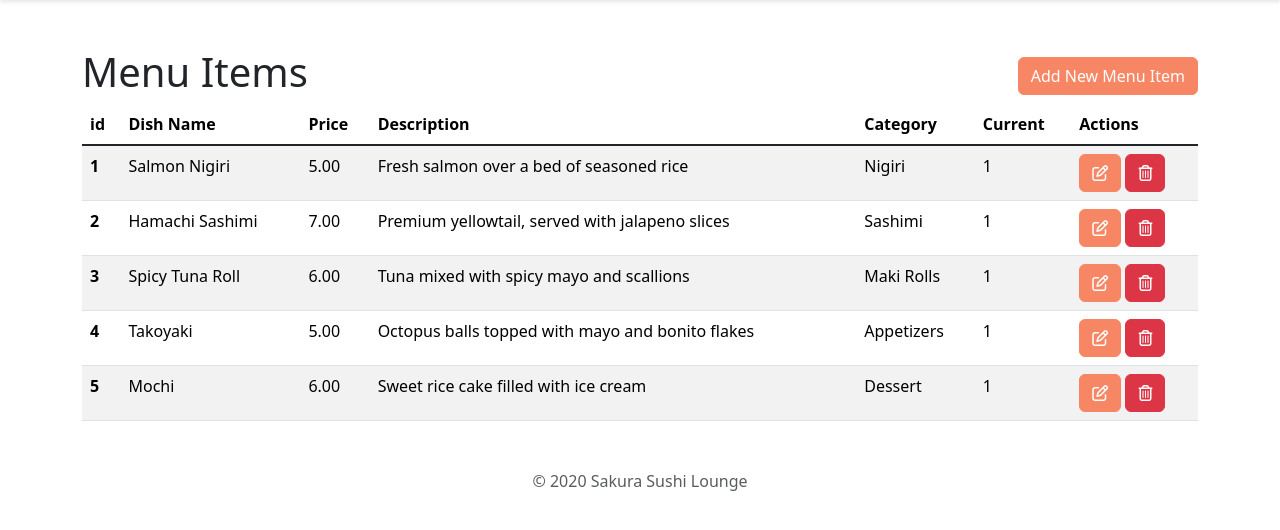
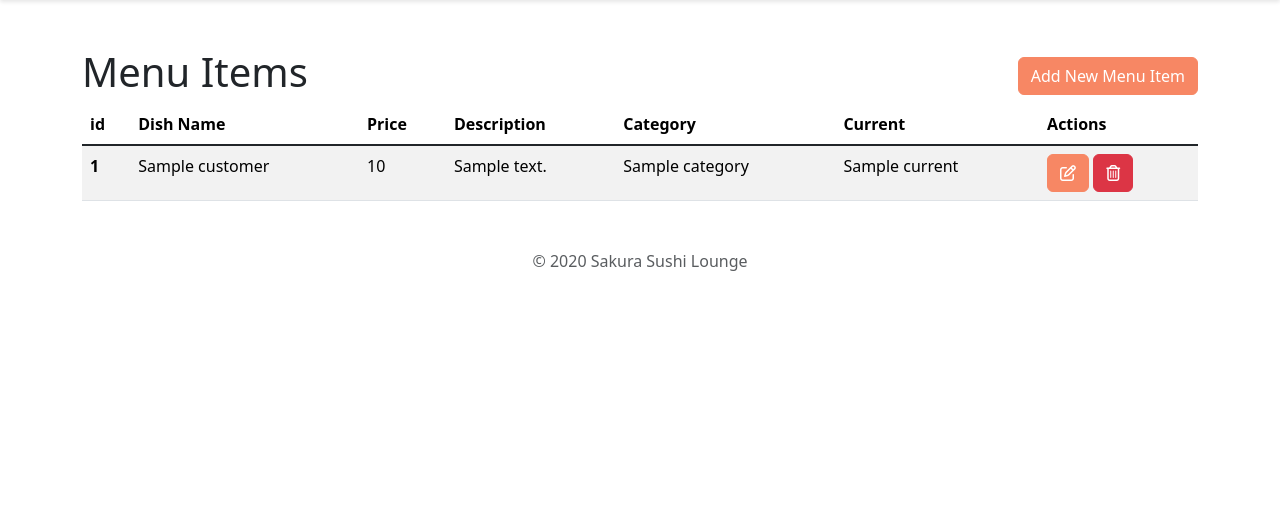
Before and after one commit to cameronchafin/sakura, a Flask app: template templates/menu.html in a window 1280 px wide. Shown: the part 66-596 px from the top of the page. Run offline with Flask 3, Linux system fonts and the light colour scheme; the template is opened without the code that fills it: most values are stand-ins (such as "Sample title", 1, 10 or a date in 2020); some libraries are stand-ins or nearby versions.

Commit message:
Read Menu Items

```diff
--- a/app.py
+++ b/app.py
@@ -138,6 +138,26 @@ def employees():
 
     return render_template('employees.html', data=data, year=year)
 
+# Todo: Delete Employee
+
+# Todo: Edit Employee
+
+
+@app.route('/menu', methods=["POST", "GET"])
+def menu():
+    """
+    Render the menu page of the application.
+    """
+    data = None
+    # Populate table with menu items from database
+    if request.method == "GET":
+        query = "SELECT * FROM MenuItems"
+        cur = mysql.connection.cursor()
+        cur.execute(query)
+        data = cur.fetchall()
+        cur.close()
+    return render_template('menu.html', data=data, year=year)
+
 
 @app.route('/orders')
 def orders():
@@ -145,14 +165,6 @@ def orders():
     Render the orders page of the application.
     """
     return render_template('orders.html', year=year)
-
-
-@app.route('/menu')
-def menu():
-    """
-    Render the menu page of the application.
-    """
-    return render_template('menu.html', year=year)
 
 
 @app.route('/order_details')
--- a/templates/menu.html
+++ b/templates/menu.html
@@ -29,13 +29,14 @@ Menu
           </tr>
         </thead>
         <tbody class="table-group-divider">
+          {% for menu_item in data %}
           <tr>
-            <th scope="row">1</th>
-            <td>Salmon Nigiri</td>
-            <td>5.00</td>
-            <td>Fresh salmon over a bed of seasoned rice</td>
-            <td>Nigiri</td>
-            <td>1</td>
+            <th scope="row">{{ menu_item.item_id }}</th>
+            <td>{{ menu_item.dish_name }}</td>
+            <td>{{ menu_item.price }}</td>
+            <td>{{ menu_item.description }}</td>
+            <td>{{ menu_item.category }}</td>
+            <td>{{ menu_item.current }}</td>
             <td>
                 <!-- Button trigger for edit menu item modal -->
                 <button type="button" class="btn custom-solid" data-bs-toggle="modal" data-bs-target="#editMenuItemModal">
@@ -47,78 +48,7 @@ Menu
                 </button>
             </td>
           </tr>
-          <tr>
-            <th scope="row">2</th>
-            <td>Hamachi Sashimi</td>
-            <td>7.00</td>
-            <td>Premium yellowtail, served with jalapeno slices</td>
-            <td>Sashimi</td>
-            <td>1</td>
-            <td>
-                <!-- Button trigger for edit menu item modal -->
-                <button type="button" class="btn custom-solid" data-bs-toggle="modal" data-bs-target="#editMenuItemModal">
-                    <i class="fa-regular fa-pen-to-square"></i>
-                </button>
-                <!-- Button trigger for delete modal -->
-                <button type="button" class="btn btn-danger" data-bs-toggle="modal" data-bs-target="#deleteModal">
-                    <i class="fa-regular fa-trash-can"></i>
-                </button>
-            </td>
-          </tr>
-          <tr>
-            <th scope="row">3</th>
-            <td>Spicy Tuna Roll</td>
-            <td>6.00</td>
-            <td>Tuna mixed with spicy mayo and scallions</td>
-            <td>Maki Rolls</td>
-            <td>1</td>
-            <td>
-                <!-- Button trigger for edit menu item modal -->
-                <button type="button" class="btn custom-solid" data-bs-toggle="modal" data-bs-target="#editMenuItemModal">
-                    <i class="fa-regular fa-pen-to-square"></i>
-                </button>
-                <!-- Button trigger for delete modal -->
-                <button type="button" class="btn btn-danger" data-bs-toggle="modal" data-bs-target="#deleteModal">
-                    <i class="fa-regular fa-trash-can"></i>
-                </button>
-            </td>
-          </tr>
-          <tr>
-            <th scope="row">4</th>
-            <td>Takoyaki</td>
-            <td>5.00</td>
-            <td>Octopus balls topped with mayo and bonito flakes</td>
-            <td>Appetizers</td>
-            <td>1</td>
-            <td>
-                <!-- Button trigger for edit menu item modal -->
-                <button type="button" class="btn custom-solid" data-bs-toggle="modal" data-bs-target="#editMenuItemModal">
-                    <i class="fa-regular fa-pen-to-square"></i>
-                </button>
-                <!-- Button trigger for delete modal -->
-                <button type="button" class="btn btn-danger" data-bs-toggle="modal" data-bs-target="#deleteModal">
-                    <i class="fa-regular fa-trash-can"></i>
-                </button>
-            </td>
-          </tr>
-          <tr>
-            <th scope="row">5</th>
-            <td>Mochi</td>
-            <td>6.00</td>
-            <td>Sweet rice cake filled with ice cream</td>
-            <td>Dessert</td>
-            <td>1</td>
-            <td>
-                <!-- Button trigger for edit menu item modal -->
-                <button type="button" class="btn custom-solid" data-bs-toggle="modal" data-bs-target="#editMenuItemModal">
-                    <i class="fa-regular fa-pen-to-square"></i>
-                </button>
-                <!-- Button trigger for delete modal -->
-                <button type="button" class="btn btn-danger" data-bs-toggle="modal" data-bs-target="#deleteModal">
-                    <i class="fa-regular fa-trash-can"></i>
-                </button>
-            </td>
-          </tr>
+          {% endfor %}
         </tbody>
       </table>
 </div>
```
